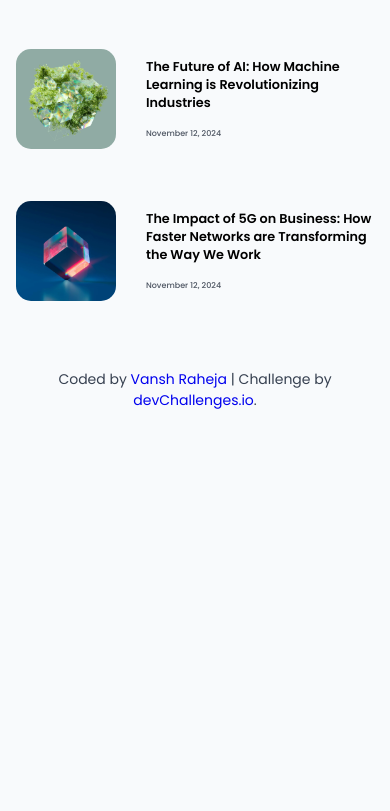
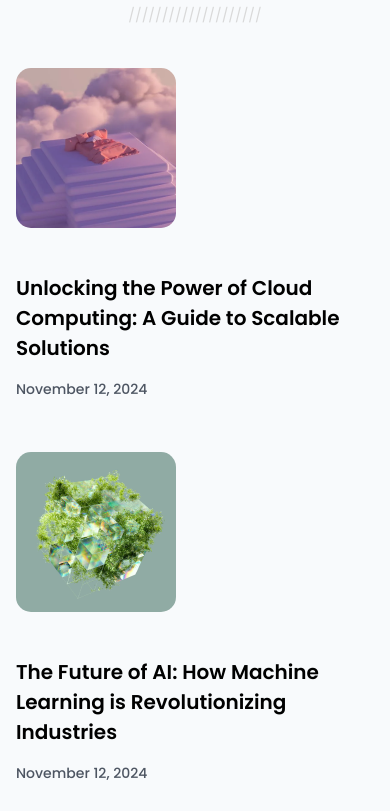
Before and after one commit to vanshraheja75/devchallenges-simple-article-listing, a plain HTML site: page index.html in a window 390 px wide. Shown: the part 300-1111 px from the top of the page. Before the commit the page ends 844 px from the top, so only its background shows below. Drawn offline with Linux system fonts and the light colour scheme.

Commit message:
updated styling and content

```diff
--- a/style.css
+++ b/style.css
@@ -107,43 +107,8 @@ img{
 
 
 @media (max-width: 600px) {
-    :root{
-        --large: 1.5rem;
-        --medium: 1rem;
-        --small: 0.5rem;
-    }
     .features{
         gap: 45px;
-    }
-    .image{
-        max-width: 120px;
+        flex-direction: column;
     }
 }
-
-@media (max-width: 400px) {
-    :root{
-        --large: 1.2rem;
-        --medium: 0.8rem;
-        --small: 0.5rem;
-    }
-    .features{
-        gap: 30px;
-    }
-    .image{
-        max-width: 100px;
-    }
-}
-
-@media (max-width: 305px) {
-    :root{
-        --large: 1rem;
-        --medium: 0.6rem;
-        --small: 0.5rem;
-    }
-    .features{
-        gap: 20px;
-    }
-    .image{
-        max-width: 70px;
-    }
-}
```
